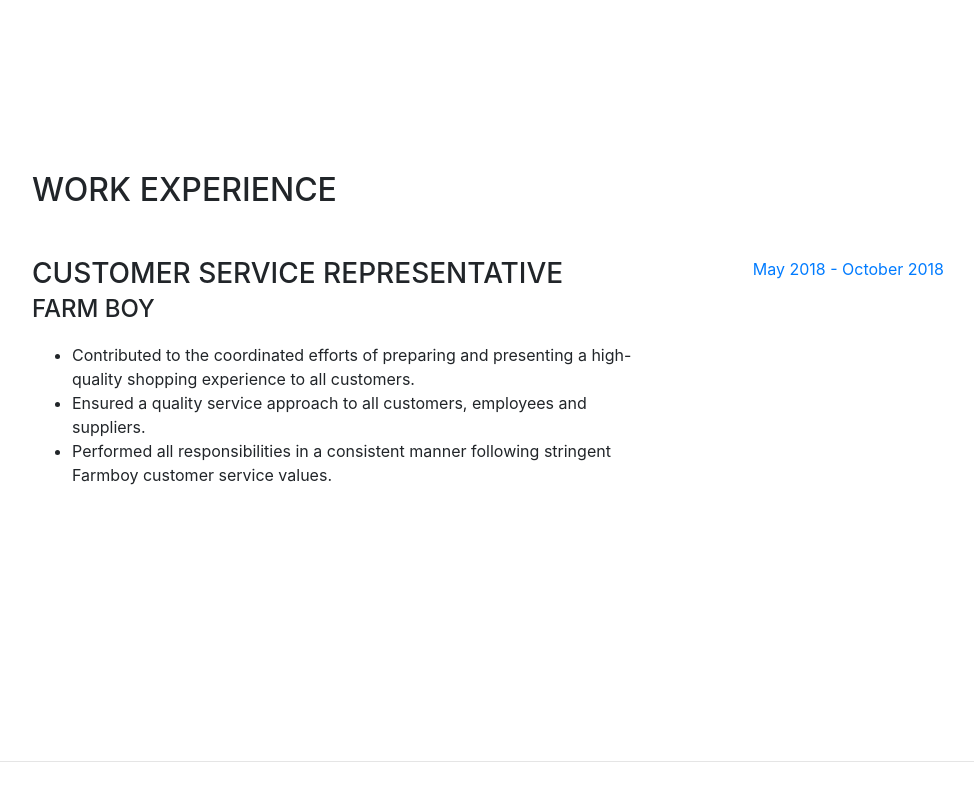
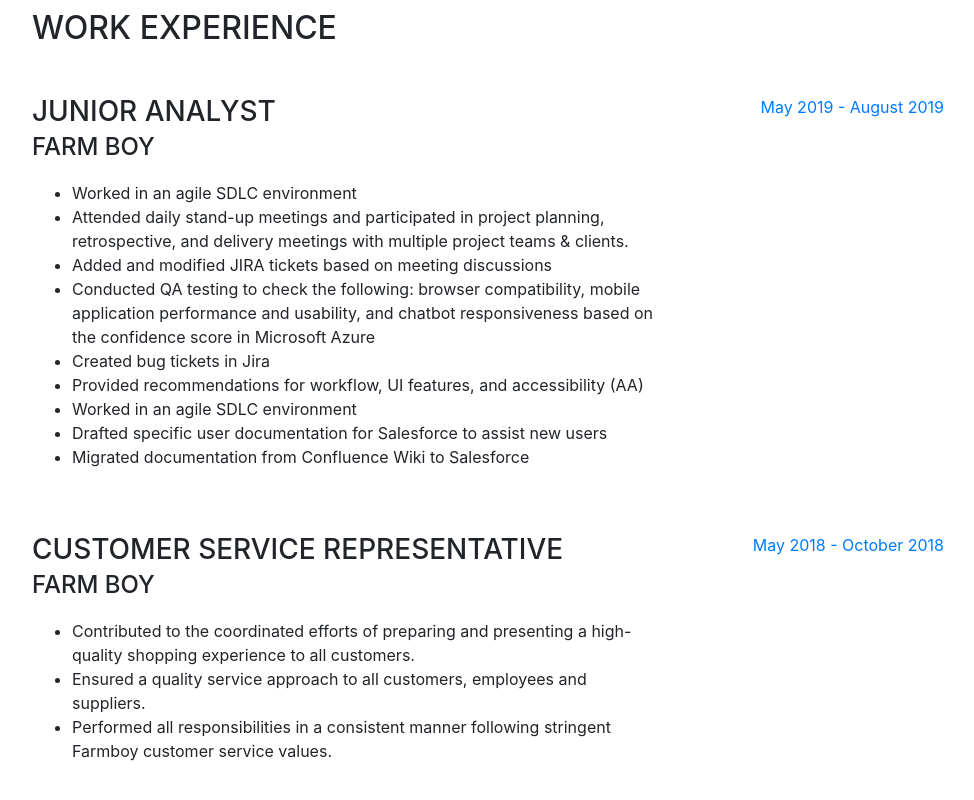
Before and after one commit to AlexMachado99/personal-website, a website with bundled scripts: page index.html in a window 1280 px wide. Shown: the part 840-1640 px from the top of the page, without its empty margins (288-1262 px from the left). Built offline with nearby package versions, Linux system fonts and the light colour scheme; a web font is replaced by a local one.

Commit message:
Updated For Second Winter 2020 Co-op Term

```diff
--- a/index.html
+++ b/index.html
@@ -16,7 +16,7 @@
     <!-- Custom fonts for this template -->
     <link href="https://fonts.googleapis.com/css?family=Saira+Extra+Condensed:500,700" rel="stylesheet">
     <link href="https://fonts.googleapis.com/css?family=Muli:400,400i,800,800i" rel="stylesheet">
-    <link rel="stylesheet" href="https://use.fontawesome.com/releases/v5.6.3/css/all.css" integrity="sha384-UHRtZLI+pbxtHCWp1t77Bi1L4ZtiqrqD80Kn4Z8NTSRyMA2Fd33n5dQ8lWUE00s/" crossorigin="anonymous">
+    <script src="https://kit.fontawesome.com/ed76c38966.js"></script>
 
     <!-- Custom styles for this template -->
     <link href="css/resume.css" rel="stylesheet">
@@ -90,7 +90,7 @@
             <a href="mailto:name@email.com">alexmachado@cmail.carleton.ca</a>
           </div>
           <p class="lead mb-5">Hello, my name is Alex Machado and I am a second year commerce student attending Carleton University, specializing in Information Systems. I have a passion for using data in effective and efficient ways through database mining and manipulation. The power of data in today's economy amazes me. </p>
-          <p class="lead mb-5">I am currently seeking a 4 month co-op opportunity for Summer 2019</p>
+          <p class="lead mb-5">I am currently seeking a 4 month co-op opportunity for Winter 2020, or an 8 month co-op oppurtunity spanning from Winter 2020 to Summer 2020.</p>
           <div class="social-icons">
             <a href="https://www.linkedin.com/in/AlexMachado2019/" target="_blank">
               <i class="fab fa-linkedin-in"></i>
@@ -114,6 +114,27 @@
 
           <div class="resume-item d-flex flex-column flex-md-row mb-5">
             <div class="resume-content mr-auto">
+              <h3 class="mb-0">Junior Analyst</h3>
+              <div class="subheading mb-3">Farm Boy</div>
+              <ul>
+                <li>Worked in an agile SDLC environment </li>
+                <li>Attended daily stand-up meetings and participated in project planning, retrospective, and delivery meetings with multiple project teams & clients.</li>
+                <li>Added and modified JIRA tickets based on meeting discussions</li>
+                <li>Conducted QA testing to check the following: browser compatibility, mobile application performance and usability, and chatbot responsiveness based on the confidence score in Microsoft Azure</li>
+                <li>Created bug tickets in Jira</li>
+                <li>Provided recommendations for workflow, UI features, and accessibility (AA)</li>
+                <li>Worked in an agile SDLC environment </li>
+                <li>Drafted specific user documentation for Salesforce to assist new users</li>
+                <li>Migrated documentation from Confluence Wiki to Salesforce</li>
+              </ul>
+            </div>
+            <div class="resume-date text-md-right">
+              <span class="text-primary">May 2019 - August 2019</span>
+            </div>
+          </div>
+
+          <div class="resume-item d-flex flex-column flex-md-row mb-5">
+            <div class="resume-content mr-auto">
               <h3 class="mb-0">Customer Service Representative</h3>
               <div class="subheading mb-3">Farm Boy</div>
               <ul>
@@ -126,6 +147,8 @@
               <span class="text-primary">May 2018 - October 2018</span>
             </div>
           </div>
+
+
 
 
 
@@ -212,8 +235,8 @@
               <p>CSS</p>
             </li>
             <li class="list-inline-item">
-              <i class="fab fa-js-square fa-3x"></i>
-              <p>Javascript</p>
+              <i class="fab fa-salesforce fa-3x"></i>
+              <p>Salesforce</p>
             </li>
             <li class="list-inline-item">
               <i class="fab fa-git-square fa-3x"></i>
```
